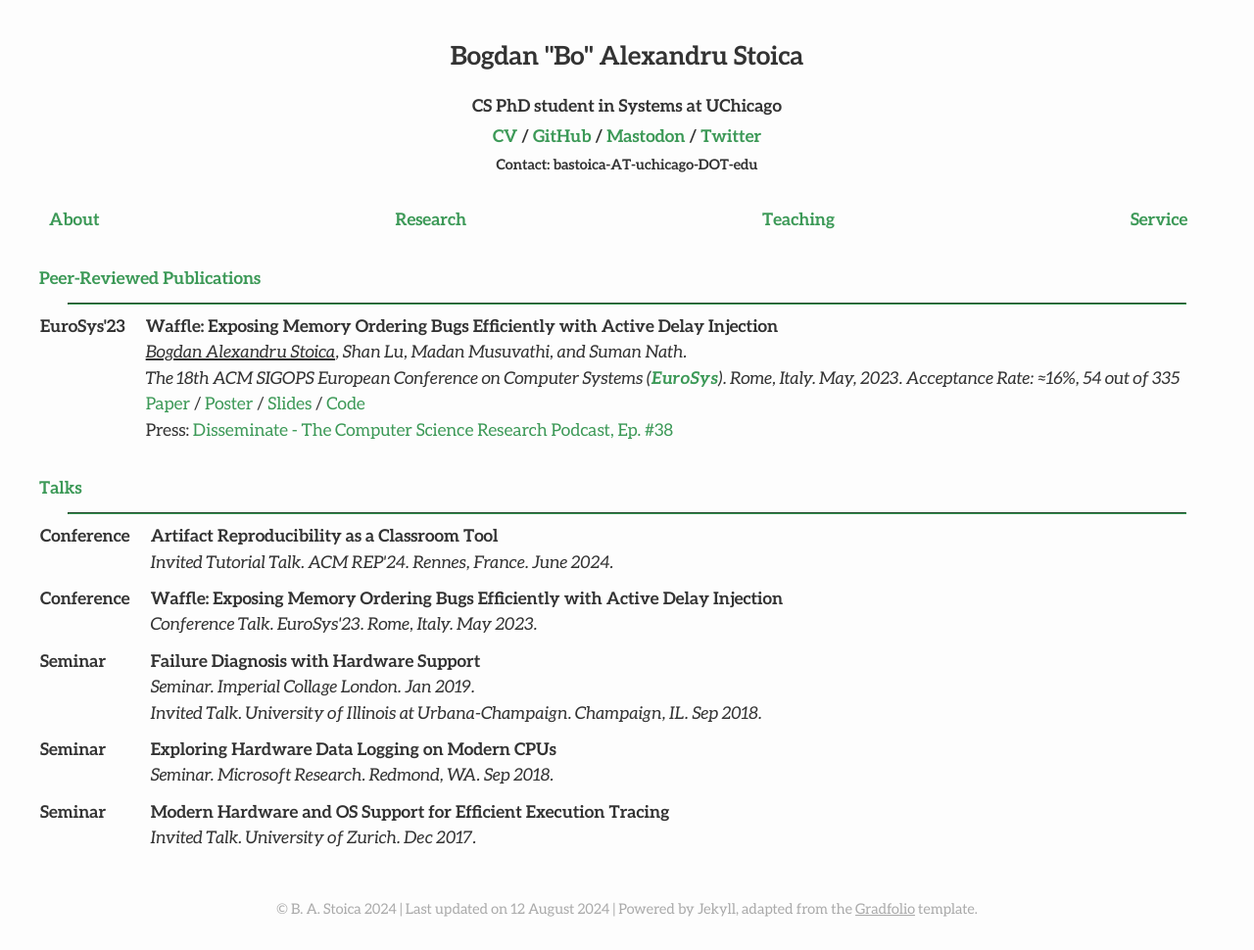
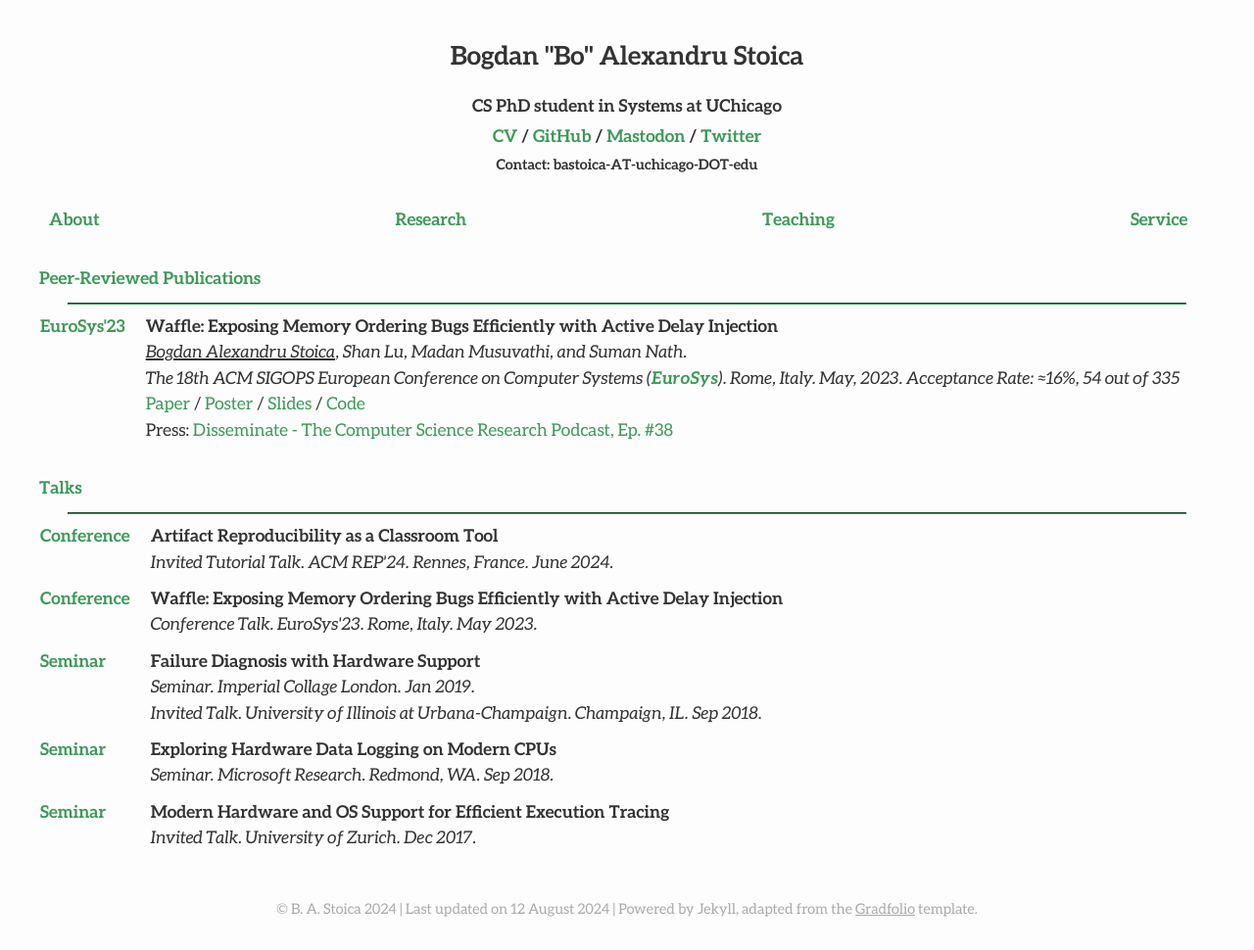
Before and after one commit to bastoica/bastoica.github.io, a Jekyll site: the page built from research.md, in a window 1280 px wide. Shown: the whole page at 98% size. Built offline with Jekyll 4.4.1, drawn with Linux system fonts in a browser that asks for light colours; nearby versions of some CDN libraries.

Commit message:
Switcred style classes for left columns

```diff
--- a/research.md
+++ b/research.md
@@ -17,7 +17,7 @@ published: true
 
 <table id="papersTable" style="border-collapse: collapse;">
   <tr>
-    <td class="table-left-column"><b>EuroSys'23</b></td>
+    <td class="table-left-column-with-text-color"><b>EuroSys'23</b></td>
     <td class="table-right-column">
 	  <b>Waffle: Exposing Memory Ordering Bugs Efficiently with Active Delay Injection</b><br>
 	  <i><u style="text-decoration-thickness: 2px;">Bogdan Alexandru Stoica</u>, Shan Lu, Madan Musuvathi, and Suman Nath.</i><br>
@@ -36,21 +36,21 @@ published: true
 
 <table id="talksTable" style="border-collapse: collapse;">
   <tr>
-    <td class="table-left-column"><b>Conference</b></td>
+    <td class="table-left-column-with-text-color"><b>Conference</b></td>
     <td class="table-right-column">
 	  <b>Artifact Reproducibility as a Classroom Tool</b><br>
 	  <i>Invited Tutorial Talk. ACM REP'24. Rennes, France. June 2024.</i><br>
 	</td>
   </tr>
   <tr>
-    <td class="table-left-column"><b>Conference</b></td>
+    <td class="table-left-column-with-text-color"><b>Conference</b></td>
     <td class="table-right-column">
 	  <b>Waffle: Exposing Memory Ordering Bugs Efficiently with Active Delay Injection</b><br>
 	  <i>Conference Talk. EuroSys'23. Rome, Italy. May 2023.</i><br>
 	</td>
   </tr>
   <tr>
-    <td class="table-left-column"><b>Seminar</b></td>
+    <td class="table-left-column-with-text-color"><b>Seminar</b></td>
     <td class="table-right-column">
 	  <b>Failure Diagnosis with Hardware Support</b><br>
 	  <i>Seminar. Imperial Collage London. Jan 2019.</i><br>
@@ -58,14 +58,14 @@ published: true
 	</td>
   </tr>
   <tr>
-    <td class="table-left-column"><b>Seminar</b></td>
+    <td class="table-left-column-with-text-color"><b>Seminar</b></td>
     <td class="table-right-column">
 	  <b>Exploring Hardware Data Logging on Modern CPUs</b><br>
 	  <i>Seminar. Microsoft Research. Redmond, WA. Sep 2018.</i><br>
 	</td>
   </tr>
   <tr>
-    <td class="table-left-column"><b>Seminar</b></td>
+    <td class="table-left-column-with-text-color"><b>Seminar</b></td>
     <td class="table-right-column">
 	  <b>Modern Hardware and OS Support for Efficient Execution Tracing</b><br>
 	  <i>Invited Talk. University of Zurich. Dec 2017.</i><br>
```
